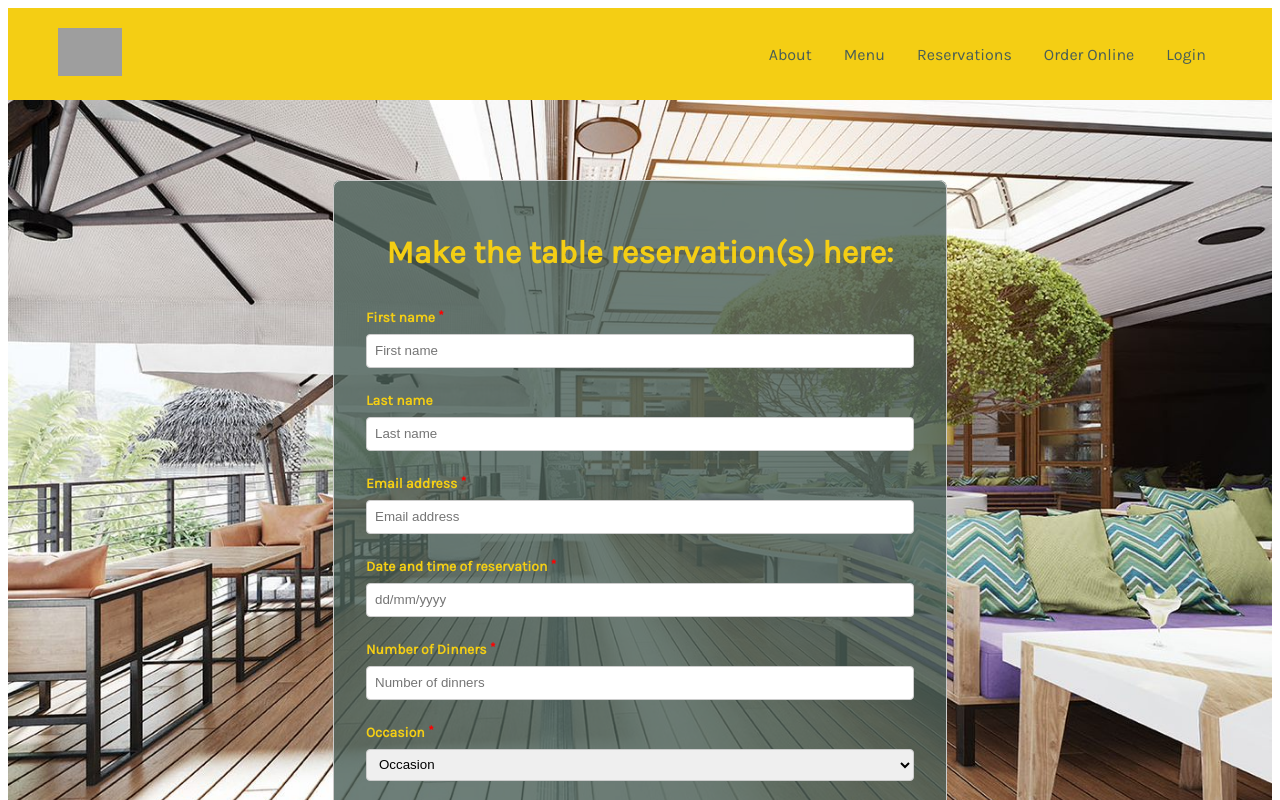
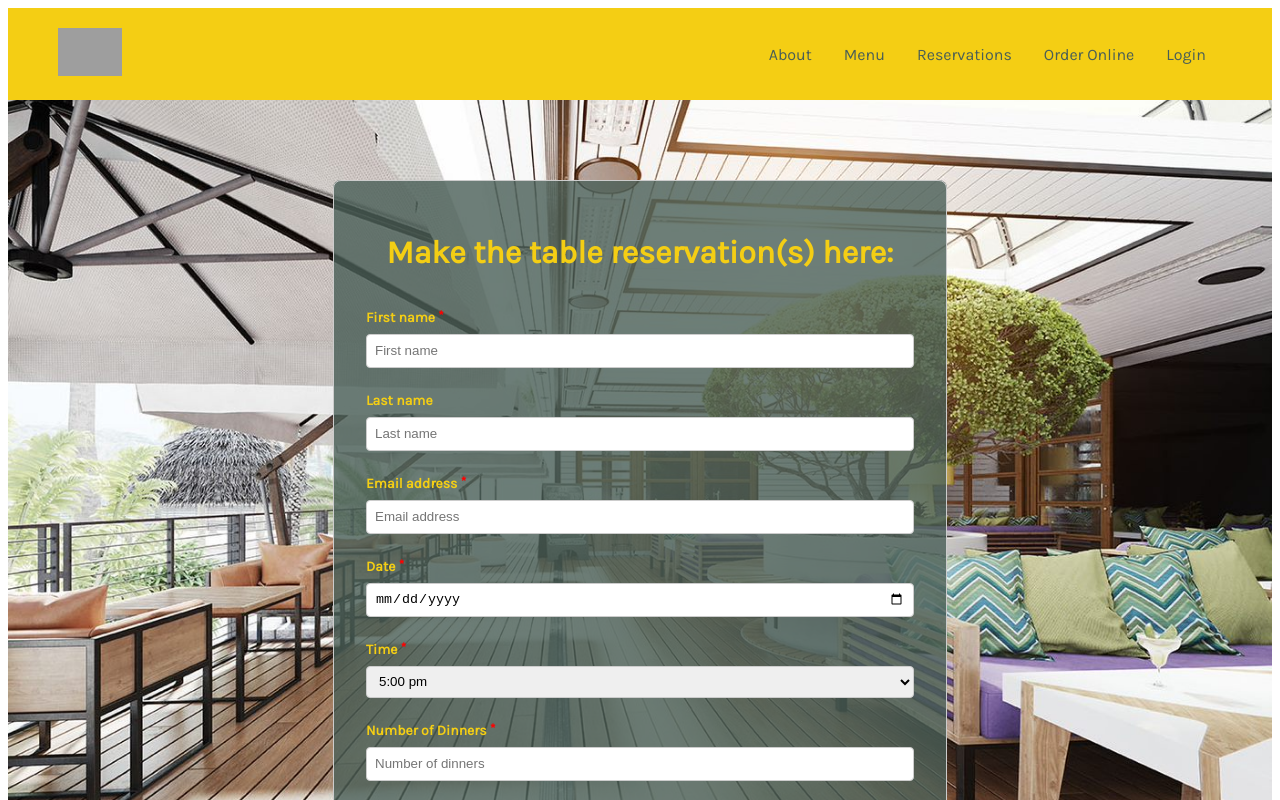
Before and after one commit to anjali-ghanshani/little-lemon, a React (Create React App) app: page /reservations in a window 1280 px wide. Shown: the top 800 px of the page. Built offline with nearby package versions, Linux system fonts and the light colour scheme; grey boxes are pictures that could not be loaded; a web font is replaced by a local one.

Commit message:
Booking page
- date validation added to utils file
- styling improved
- added date and time field

```diff
--- a/src/components/BookingPage/BookingPage.css
+++ b/src/components/BookingPage/BookingPage.css
@@ -9,6 +9,7 @@
     height: 80vh;
     justify-content: center;
     padding-top: 5rem;
+    padding-bottom: 5rem;
 
 }
 
@@ -81,7 +82,7 @@
     border-radius: 8px;
     border: 1px solid #ccc;
     background-color: #F4CE14;
-    color: #666666;
+    color: black;
     text-transform: uppercase;
     font-size: 14px;
     font-weight: bold;
--- a/src/components/BookingPage/BookingPage.js
+++ b/src/components/BookingPage/BookingPage.js
@@ -1,6 +1,6 @@
 import React from 'react'
 import { useState } from "react";
-import { validateEmail, validateNumberOfDinners } from "../../utlis";
+import { validateDate, validateEmail, validateNumberOfDinners } from "../../utlis";
 import "./BookingPage.css"
 
 const PasswordErrorMessage = () => {
@@ -15,18 +15,19 @@ function BookingPage() {
     const [lastName, setLastName] = useState("");
     const [email, setEmail] = useState("");
     const [numberOfDinners, setNumberofDinners] = useState("")
-    const [dateAndTime, setDateAndTime] = useState("")
+    const [date, setDate] = useState("")
+    const [time, setTime] = useState("")
     // const [password, setPassword] = useState({
     //     value: "",
     //     isTouched: false,
     // });
     const [occasion, setOccasion] = useState("occasion");
-
     const getIsFormValid = () => {
         return (
             firstName &&
             validateEmail(email) &&
-            validateNumberOfDinners(numberOfDinners)
+            validateNumberOfDinners(numberOfDinners) &&
+            validateDate(date)
             // &&
             // password.value.length >= 8 &&
             // role !== "role"
@@ -58,10 +59,11 @@ function BookingPage() {
                     <fieldset>
                         <h1 className='booking-heading'>Make the table reservation(s) here:</h1>
                         <div className='Field'>
-                            <label>
+                            <label htmlFor='firstName'>
                                 First name <sup>*</sup>
                             </label>
                             <input
+                                id='firstName'
                                 value={firstName}
                                 onChange={(e) => {
                                     setFirstName(e.target.value);
@@ -70,8 +72,9 @@ function BookingPage() {
                             />
                         </div>
                         <div className="Field">
-                            <label>Last name</label>
+                            <label htmlFor='lastName'>Last name</label>
                             <input
+                                id='lastName'
                                 value={lastName}
                                 onChange={(e) => {
                                     setLastName(e.target.value);
@@ -80,10 +83,11 @@ function BookingPage() {
                             />
                         </div>
                         <div className="Field">
-                            <label>
+                            <label htmlFor='email'>
                                 Email address <sup>*</sup>
                             </label>
                             <input
+                                id='email'
                                 value={email}
                                 onChange={(e) => {
                                     setEmail(e.target.value);
@@ -92,23 +96,50 @@ function BookingPage() {
                             />
                         </div>
                         <div className="Field" >
-                            <label>
-                                Date and time of reservation <sup>*</sup>
+                            <label htmlFor='date'>
+                                Date <sup>*</sup>
                             </label>
 
                             <input
-                                value={dateAndTime}
+                                id='date'
+                                // min={getToday()}
+                                value={date}
+                                type='date'
                                 onChange={(e) => {
-                                    setDateAndTime(e.target.value);
+                                    setDate(e.target.value);
                                 }}
-                                placeholder="dd/mm/yyyy" />
+                            />
+                        </div>
+                        <div className="Field" >
+                            <label htmlFor='time'>
+                                Time <sup>*</sup>
+                            </label>
+
+                            <select
+                                id='time'
+                                value={time}
+                                type='time'
+                                onChange={(e) => {
+                                    setTime(e.target.value);
+                                }}
+                            >
+                                <option>5:00 pm</option>
+                                <option>6:00 pm</option>
+                                <option>7:00 pm</option>
+                                <option>8:00 pm</option>
+                                <option>9:00 pm</option>
+                                <option>10:00 pm</option>
+                            </select>
                         </div>
                         <div className="Field">
-                            <label>
+                            <label htmlFor='numberOfDinners'>
                                 Number of Dinners <sup>*</sup>
                             </label>
                             <input
+                                id='numberOfDinners'
                                 value={numberOfDinners}
+                                min='1'
+                                max='10'
                                 onChange={(e) => {
                                     setNumberofDinners(e.target.value);
                                 }}
@@ -135,10 +166,10 @@ function BookingPage() {
                             ) : null}
                         </div> */}
                         <div className="Field">
-                            <label>
-                                Occasion <sup>*</sup>
+                            <label htmlFor='occasion'>
+                                Occasion
                             </label>
-                            <select value={occasion} onChange={(e) => setOccasion(e.target.value)}>
+                            <select id='occasion' value={occasion} onChange={(e) => setOccasion(e.target.value)}>
                                 <option value="occasion">Occasion</option>
                                 <option value="birthday">Birthday</option>
                                 <option value="engagement">Engagement</option>
--- a/src/utlis.js
+++ b/src/utlis.js
@@ -9,3 +9,10 @@ export const validateEmail = (email) => {
 export const validateNumberOfDinners = (numberOfDinners) => {
     return Number(numberOfDinners) > 0;
 }
+
+export const validateDate = (date) => {
+    const todayDate = new Date()
+    const enteredDate = new Date(date)
+    return enteredDate.getDate() >= todayDate.getDate()
+
+}
```
